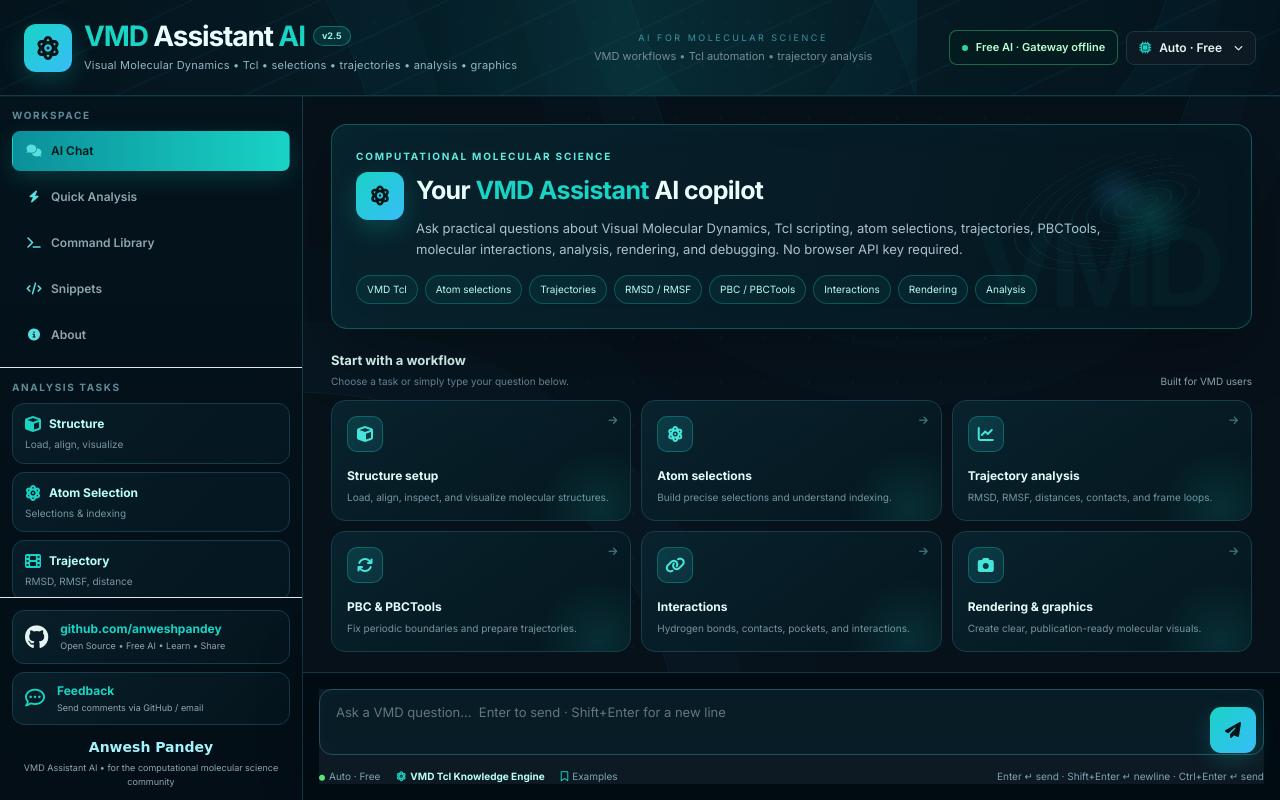
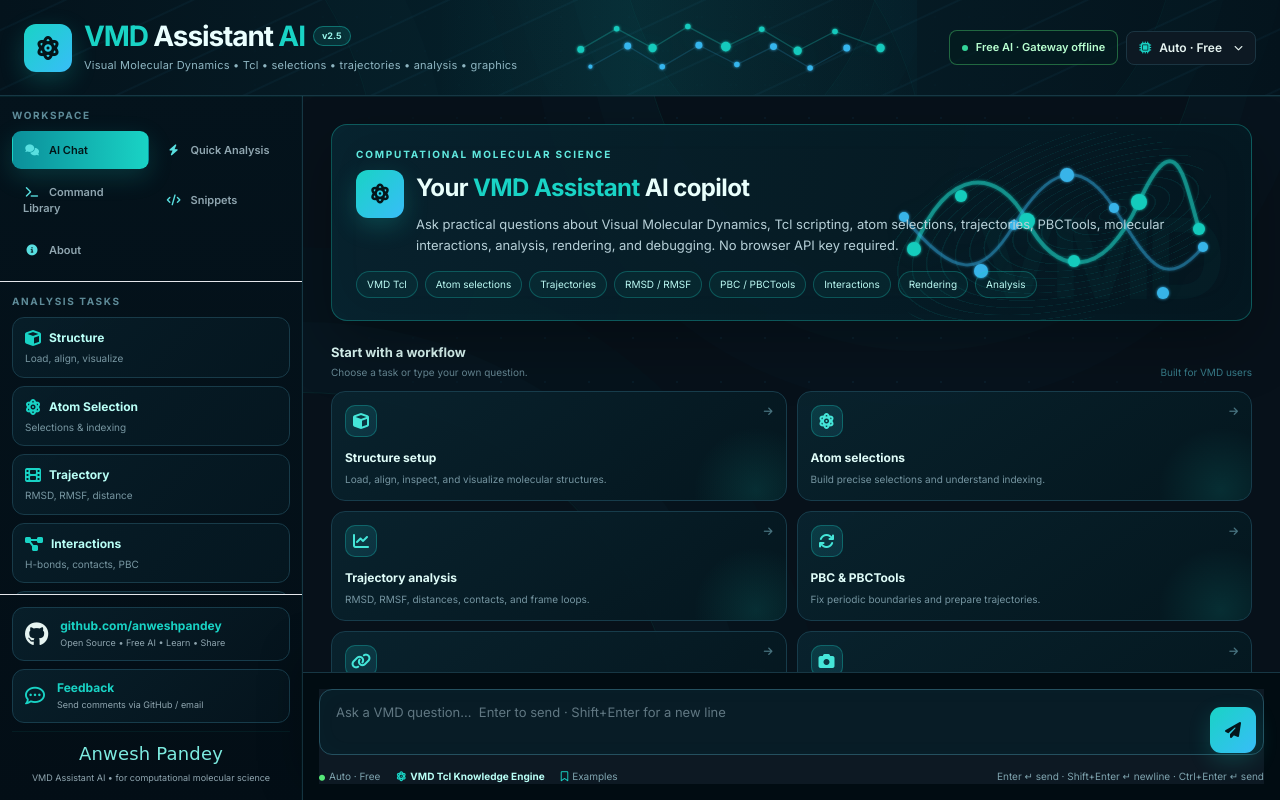
Before and after one commit to anweshpandey/vmd-assistant-v2, a plain HTML site: page index.html in a window 1280 px wide. Drawn offline with nearby package versions, Linux system fonts and the light colour scheme.

Commit message:
Refine VMD Assistant reference UI

```diff
--- a/index.html
+++ b/index.html
@@ -349,32 +349,32 @@
   .showcase-status{background:rgba(3,28,31,.72)!important;border-color:rgba(85,232,120,.38)!important;color:#b8ffd0!important}
   .showcase-model{background:rgba(5,29,39,.86)!important;border-color:rgba(56,189,248,.38)!important}
   .showcase-sidebar{background:linear-gradient(180deg,rgba(4,19,28,.98),rgba(3,14,22,.98))!important;border-color:#163744!important}
-  .showcase-nav-grid{grid-template-columns:1fr!important;gap:6px!important}
-  .showcase-nav-grid .nav-btn{padding:11px 12px!important;font-size:12px!important;border:1px solid transparent}
+  .showcase-nav-grid{grid-template-columns:1fr 1fr!important;gap:5px!important}
+  .showcase-nav-grid .nav-btn{padding:9px 10px!important;font-size:11px!important;border:1px solid transparent;min-height:38px}
   .showcase-nav-grid .nav-btn i{width:18px;text-align:center;color:#59dfe0}
   .showcase-section-label{color:#5e8b98!important;letter-spacing:.16em!important}
   .showcase-task{background:linear-gradient(135deg,rgba(8,31,42,.88),rgba(5,23,32,.92));border:1px solid #183b49;border-radius:12px;padding:11px 12px;transition:.18s;cursor:pointer}
   .showcase-task:hover{transform:translateY(-1px);border-color:rgba(25,211,197,.48);box-shadow:0 10px 24px rgba(0,0,0,.22);background:linear-gradient(135deg,rgba(10,44,55,.92),rgba(5,25,34,.96))}
   .showcase-task .task-title{color:#b9fff6;font-weight:700;font-size:12px}.showcase-task .task-desc{color:#7897a2;font-size:10px;line-height:1.45;margin-top:4px}
   .showcase-main{background:radial-gradient(circle at 60% 10%,rgba(25,211,197,.055),transparent 25%),#031018!important}
-  .showcase-hero{background:linear-gradient(105deg,rgba(8,35,46,.94),rgba(5,23,32,.91));border:1px solid rgba(25,211,197,.32);box-shadow:0 22px 60px rgba(0,0,0,.28),inset 0 0 50px rgba(25,211,197,.025);min-height:165px}
+  .showcase-hero{background:linear-gradient(105deg,rgba(8,35,46,.96),rgba(5,23,32,.91));border:1px solid rgba(25,211,197,.32);box-shadow:0 22px 60px rgba(0,0,0,.28),inset 0 0 50px rgba(25,211,197,.025);min-height:178px}
   .showcase-hero:after{content:"VMD";position:absolute;right:34px;bottom:-22px;font-size:112px;font-weight:900;letter-spacing:-.08em;color:rgba(25,211,197,.035);pointer-events:none}
   .hero-kicker{color:#61e9df;font-size:10px;text-transform:uppercase;letter-spacing:.18em;font-weight:800}
-  .hero-title{font-size:25px;font-weight:800;letter-spacing:-.025em;color:#e9fffc}.hero-title span{color:var(--show-teal)}
+  .hero-title{font-size:24px;font-weight:800;letter-spacing:-.025em;color:#e9fffc}.hero-title span{color:var(--show-teal)}
   .hero-copy{max-width:720px;color:#a8c3cc;font-size:13px;line-height:1.65;margin-top:8px}
   .hero-pills{display:flex;flex-wrap:wrap;gap:7px;margin-top:15px}.hero-pill{font-size:10px;padding:6px 10px;border-radius:999px;border:1px solid rgba(25,211,197,.28);background:rgba(25,211,197,.055);color:#baf8f2}
   .molecule-orb{position:absolute;right:35px;top:20px;width:220px;height:140px;opacity:.8;background:radial-gradient(circle at 70% 50%,rgba(25,211,197,.22),transparent 24%),radial-gradient(circle at 55% 35%,rgba(56,189,248,.18),transparent 20%)}
   .molecule-orb:before{content:"";position:absolute;inset:12px;background:repeating-radial-gradient(ellipse at 70% 50%,transparent 0 13px,rgba(25,211,197,.09) 14px 15px);border-radius:50%;transform:rotate(-18deg)}
   .section-heading{display:flex;align-items:end;justify-content:space-between;gap:12px;margin:22px 0 11px}.section-heading h3{font-size:13px;font-weight:800;color:#dffcf8}.section-heading p{font-size:10px;color:#668793;margin-top:3px}
-  .workflow-grid{display:grid;grid-template-columns:repeat(3,minmax(0,1fr));gap:10px}
-  .workflow-card{position:relative;min-height:118px;background:linear-gradient(145deg,rgba(9,35,46,.94),rgba(4,22,30,.96));border:1px solid #173c4b;border-radius:14px;padding:15px;cursor:pointer;transition:.2s;overflow:hidden}
+  .workflow-grid{display:grid;grid-template-columns:repeat(2,minmax(0,1fr));gap:10px}
+  .workflow-card{position:relative;min-height:92px;background:linear-gradient(145deg,rgba(9,35,46,.94),rgba(4,22,30,.96));border:1px solid #173c4b;border-radius:14px;padding:15px;cursor:pointer;transition:.2s;overflow:hidden}
   .workflow-card:before{content:"";position:absolute;inset:auto -35px -55px auto;width:130px;height:130px;border-radius:50%;background:radial-gradient(circle,rgba(25,211,197,.12),transparent 68%)}
   .workflow-card:hover{transform:translateY(-3px);border-color:rgba(25,211,197,.55);box-shadow:0 15px 35px rgba(0,0,0,.25)}
   .workflow-icon{width:36px;height:36px;border-radius:10px;display:flex;align-items:center;justify-content:center;background:linear-gradient(135deg,rgba(25,211,197,.16),rgba(56,189,248,.11));border:1px solid rgba(25,211,197,.3);color:#45e6d9;margin-bottom:10px}
   .workflow-title{font-size:12px;font-weight:800;color:#dffcf8}.workflow-desc{font-size:10px;line-height:1.5;color:#7595a1;margin-top:4px}.workflow-arrow{position:absolute;right:13px;top:14px;color:#47727e;font-size:10px}
-  .showcase-empty{min-height:105px;border:1px dashed rgba(39,211,197,.18);background:rgba(4,20,28,.42);border-radius:14px;display:flex;align-items:center;justify-content:center;text-align:center;color:#5f7f89;font-size:11px}
+  .showcase-empty{min-height:90px;border:1px dashed rgba(39,211,197,.18);background:rgba(4,20,28,.42);border-radius:14px;display:flex;align-items:center;justify-content:center;text-align:center;color:#5f7f89;font-size:11px}
   .showcase-composer{background:rgba(2,12,18,.97)!important;border-color:#173744!important;box-shadow:0 -18px 45px rgba(0,0,0,.28)}
-  .showcase-composer form{max-width:1220px!important}.showcase-composer #chat-input{min-height:64px!important;background:#081c26!important;border-color:#24505f!important;border-radius:13px!important;font-size:13px!important}.showcase-composer #chat-input:focus{border-color:#19d3c5!important;box-shadow:0 0 0 2px rgba(25,211,197,.10)!important}
+  .showcase-composer form{max-width:1210px!important}.showcase-composer #chat-input{min-height:64px!important;background:#081c26!important;border-color:#24505f!important;border-radius:13px!important;font-size:13px!important}.showcase-composer #chat-input:focus{border-color:#19d3c5!important;box-shadow:0 0 0 2px rgba(25,211,197,.10)!important}
   .showcase-composer .vmd-send{width:46px!important;height:46px!important;border-radius:11px!important;background:linear-gradient(135deg,#19d3c5,#38bdf8)!important;box-shadow:0 8px 22px rgba(25,211,197,.2)}
   .showcase-footer-label{color:#7fa4af}.showcase-footer-label strong{color:#b9fff6}
   .github-card{background:linear-gradient(135deg,rgba(8,31,42,.95),rgba(5,20,29,.95));border:1px solid #173c4b!important}.github-card:hover{border-color:rgba(56,189,248,.5)!important}
@@ -383,6 +383,31 @@
   @media(max-width:700px){.workflow-grid{grid-template-columns:1fr}.showcase-brand-title{font-size:21px}.showcase-header{height:76px!important}.hero-title{font-size:20px}}
 </style>
 
+
+<style id="vmd-exact-reference-finish">
+  .header-molecule-wrap{position:relative;width:min(520px,42vw);height:76px;display:flex;align-items:center;justify-content:center;opacity:.95}
+  .header-molecule{width:100%;height:100%;filter:drop-shadow(0 0 12px rgba(25,211,197,.12))}
+  .showcase-header .showcase-bg{opacity:.5}
+  .showcase-header .showcase-dots{opacity:.10;background-size:34px 34px}
+  .showcase-header>div:first-child{min-width:360px}
+  .showcase-sidebar{box-shadow:inset -1px 0 rgba(25,211,197,.03)}
+  .showcase-nav-grid .nav-btn{border-radius:9px!important}
+  .showcase-nav-grid .nav-btn.active-nav{box-shadow:0 8px 24px rgba(25,211,197,.18)!important}
+  .molecule-orb{width:360px!important;height:210px!important;right:22px!important;top:4px!important;background:none!important;opacity:.95!important}
+  .molecule-orb svg{width:100%;height:100%;filter:drop-shadow(0 0 18px rgba(25,211,197,.10))}
+  .showcase-hero{padding:22px 24px!important;min-height:180px!important}
+  .hero-copy{max-width:760px!important;font-size:13px!important;color:#b7d0d8!important}
+  .hero-pills{max-width:900px!important;margin-top:14px!important}
+  .hero-pill{padding:5px 10px!important}
+  .workflow-grid{grid-template-columns:repeat(2,minmax(0,1fr))!important}
+  .workflow-card{min-height:88px!important;padding:13px!important}
+  .workflow-icon{width:32px;height:32px;margin-bottom:7px}
+  .showcase-empty{min-height:82px!important;background:linear-gradient(135deg,rgba(4,22,30,.52),rgba(7,31,40,.32))!important}
+  .sidebar-signature{border-top:1px solid rgba(25,211,197,.07)}
+  .signature-name{font-family:cursive;font-size:18px;color:#7debe0;letter-spacing:.01em}
+  @media(max-width:1100px){.showcase-header>div:first-child{min-width:300px}.header-molecule-wrap{width:38vw}.molecule-orb{opacity:.55!important;right:-20px!important}}
+  @media(max-width:800px){.header-molecule-wrap{display:none}.showcase-header>div:first-child{min-width:0}.showcase-nav-grid{grid-template-columns:1fr 1fr!important}}
+</style>
 </head>
 <body class="min-h-screen h-screen flex flex-col overflow-hidden">
 <header class="showcase-header shrink-0 border-b flex items-center px-4 md:px-6 gap-4 relative overflow-hidden">
@@ -396,7 +421,19 @@
   </div>
   <div class="hidden lg:flex flex-1 h-full relative overflow-hidden mx-4 items-center justify-center">
     <div class="showcase-bg"><div class="showcase-dots"></div></div>
-    <div class="relative z-10 text-center opacity-80"><div class="text-[9px] uppercase tracking-[.28em] text-cyan-300/70">AI for Molecular Science</div><div class="text-[11px] text-slate-500 mt-1">VMD workflows • Tcl automation • trajectory analysis</div></div>
+    <div class="header-molecule-wrap relative z-10" aria-hidden="true">
+      <svg class="header-molecule" viewBox="0 0 520 110" preserveAspectRatio="xMidYMid meet">
+        <defs><filter id="glow"><feGaussianBlur stdDeviation="2.2" result="b"/><feMerge><feMergeNode in="b"/><feMergeNode in="SourceGraphic"/></feMerge></filter></defs>
+        <g stroke="#20d8c9" stroke-opacity=".28" stroke-width="2" fill="none">
+          <path d="M40 57 L92 27 L144 55 L195 24 L250 53 L302 28 L354 59 L408 31 L474 55"/>
+          <path d="M54 82 L108 52 L158 82 L211 51 L266 79 L319 53 L372 84 L425 55" stroke="#38bdf8" stroke-opacity=".18"/>
+        </g>
+        <g filter="url(#glow)">
+          <g fill="#19d3c5"><circle cx="40" cy="57" r="5"/><circle cx="92" cy="27" r="4"/><circle cx="144" cy="55" r="6"/><circle cx="195" cy="24" r="4"/><circle cx="250" cy="53" r="7"/><circle cx="302" cy="28" r="4"/><circle cx="354" cy="59" r="6"/><circle cx="408" cy="31" r="4"/><circle cx="474" cy="55" r="6"/></g>
+          <g fill="#38bdf8"><circle cx="54" cy="82" r="3"/><circle cx="108" cy="52" r="5"/><circle cx="158" cy="82" r="4"/><circle cx="211" cy="51" r="5"/><circle cx="266" cy="79" r="4"/><circle cx="319" cy="53" r="5"/><circle cx="372" cy="84" r="4"/><circle cx="425" cy="55" r="5"/></g>
+        </g>
+      </svg>
+    </div>
   </div>
   <div class="ml-auto flex items-center gap-2 relative z-10">
     <div id="gateway-status" class="showcase-status hidden sm:flex items-center gap-2 px-3 py-2 rounded-lg border text-[11px] font-semibold"><span class="w-1.5 h-1.5 rounded-full bg-emerald-400"></span><span>Free AI · Gateway offline</span></div>
@@ -430,7 +467,7 @@
   <div class="p-3 border-t space-y-2">
     <div class="github-card vmd-link-card rounded-xl px-3 py-2.5 flex items-center gap-3"><i class="fa-brands fa-github text-2xl"></i><a href="https://github.com/anweshpandey" target="_blank" rel="noopener" class="min-w-0"><div class="text-xs font-bold text-cyan-300">github.com/anweshpandey</div><div class="text-[9px] text-slate-400 mt-0.5">Open Source • Free AI • Learn • Share</div></a></div>
     <button id="feedback-btn" class="feedback-card vmd-link-card w-full flex items-center gap-3 rounded-xl px-3 py-2.5 text-left"><i class="fa-regular fa-comment-dots text-xl text-cyan-300"></i><div><div class="text-xs font-bold text-cyan-300">Feedback</div><div class="text-[9px] text-slate-400 mt-0.5">Send comments via GitHub / email</div></div></button>
-    <div class="px-2 pt-1 text-center"><div class="text-sm font-semibold text-cyan-200" style="font-family:cursive">Anwesh Pandey</div><div class="text-[9px] text-slate-600 mt-1">VMD Assistant AI • for the computational molecular science community</div></div>
+    <div class="px-3 pt-2 pb-1 text-center sidebar-signature"><div class="signature-name">Anwesh Pandey</div><div class="text-[9px] text-slate-500 mt-1">VMD Assistant AI • for computational molecular science</div></div>
   </div>
 </aside>
 
@@ -440,7 +477,19 @@
     <div class="showcase-bg"><div class="showcase-dots"></div></div>
     <div class="max-w-[1235px] mx-auto w-full relative z-10">
       <div class="showcase-hero rounded-2xl p-5 md:p-6 relative overflow-hidden">
-        <div class="molecule-orb"></div>
+        <div class="molecule-orb" aria-hidden="true">
+          <svg viewBox="0 0 360 210" preserveAspectRatio="xMidYMid meet">
+            <defs><filter id="pglow"><feGaussianBlur stdDeviation="1.8" result="b"/><feMerge><feMergeNode in="b"/><feMergeNode in="SourceGraphic"/></feMerge></filter></defs>
+            <g fill="none" stroke-linecap="round" filter="url(#pglow)">
+              <path d="M45 120 C78 35 130 38 158 92 S232 155 270 73 S315 50 330 100" stroke="#19d3c5" stroke-opacity=".48" stroke-width="4"/>
+              <path d="M35 88 C85 150 112 151 145 96 S210 25 245 79 S294 164 334 118" stroke="#38bdf8" stroke-opacity=".34" stroke-width="3"/>
+            </g>
+            <g filter="url(#pglow)">
+              <g fill="#18d6c6"><circle cx="45" cy="120" r="7"/><circle cx="92" cy="67" r="6"/><circle cx="158" cy="92" r="8"/><circle cx="205" cy="132" r="6"/><circle cx="270" cy="73" r="8"/><circle cx="330" cy="100" r="6"/></g>
+              <g fill="#3bbdf5"><circle cx="35" cy="88" r="5"/><circle cx="112" cy="142" r="7"/><circle cx="145" cy="96" r="5"/><circle cx="198" cy="46" r="7"/><circle cx="245" cy="79" r="5"/><circle cx="294" cy="164" r="6"/><circle cx="334" cy="118" r="5"/></g>
+            </g>
+          </svg>
+        </div>
         <div class="relative z-10">
           <div class="hero-kicker">Computational Molecular Science</div>
           <div class="flex items-start gap-3 mt-2">
@@ -451,7 +500,7 @@
         </div>
       </div>
 
-      <div class="section-heading"><div><h3>Start with a workflow</h3><p>Choose a task or simply type your question below.</p></div><span class="text-[10px] text-slate-600">Built for VMD users</span></div>
+      <div class="section-heading"><div><h3>Start with a workflow</h3><p>Choose a task or type your own question.</p></div><span class="text-[10px] text-cyan-300/50">Built for VMD users</span></div>
       <div class="workflow-grid">
         <button class="workflow-card text-left" data-workflow="Help me load, align, and visualize a protein or ligand structure in VMD. Include the exact Tcl commands."><span class="workflow-icon"><i class="fa-solid fa-cube"></i></span><span class="workflow-title">Structure setup</span><span class="workflow-desc block">Load, align, inspect, and visualize molecular structures.</span><i class="fa-solid fa-arrow-right workflow-arrow"></i></button>
         <button class="workflow-card text-left" data-workflow="Explain VMD atom selection syntax with practical examples for resid, serial, index, chain, resname, name, within, and same residue as."><span class="workflow-icon"><i class="fa-solid fa-atom"></i></span><span class="workflow-title">Atom selections</span><span class="workflow-desc block">Build precise selections and understand indexing.</span><i class="fa-solid fa-arrow-right workflow-arrow"></i></button>
@@ -461,7 +510,9 @@
         <button class="workflow-card text-left" data-workflow="Give publication-quality VMD commands for representations, coloring, Tachyon or OSPRay rendering, and a 1920x1080 molecular figure."><span class="workflow-icon"><i class="fa-solid fa-camera"></i></span><span class="workflow-title">Rendering & graphics</span><span class="workflow-desc block">Create clear, publication-ready molecular visuals.</span><i class="fa-solid fa-arrow-right workflow-arrow"></i></button>
       </div>
       <div id="chat-thread" class="space-y-4 mt-5"></div>
-      <div id="empty-chat-hint" class="showcase-empty mt-5">Your conversation will appear here.<br><span class="text-cyan-300/60">Ask anything about VMD to get started.</span></div>
+      <div id="empty-chat-hint" class="showcase-empty mt-5">
+        <div><div class="text-cyan-200 font-semibold text-sm">Ready when you are.</div><div class="mt-1">Ask a VMD question or choose a workflow above.</div><div class="mt-2 text-cyan-300/50 text-[10px]">Tcl • atom selections • trajectories • PBCTools • rendering • analysis</div></div>
+      </div>
     </div>
   </div>
 
```
